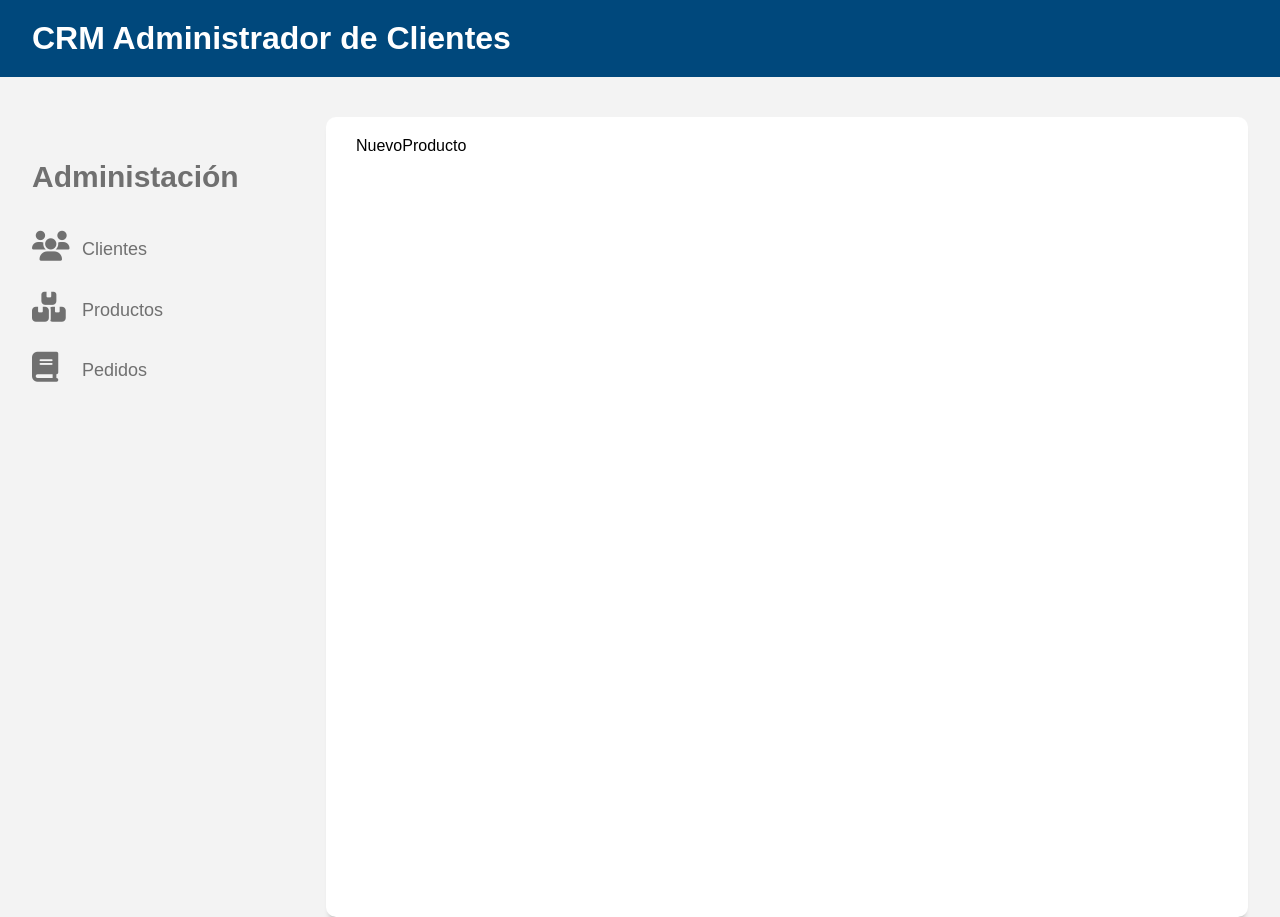
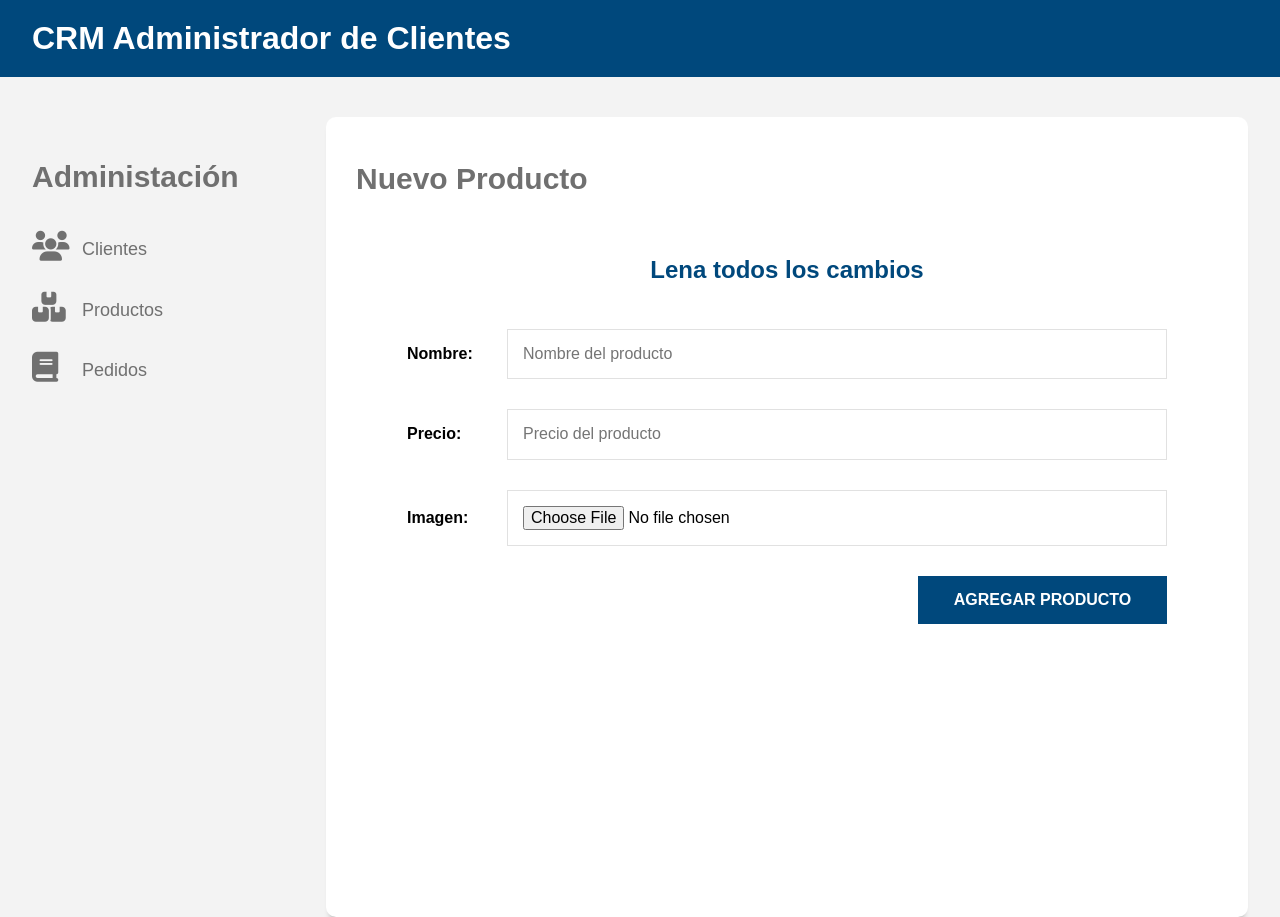
Before and after one commit to JorgeMeza93/api-rest-nodejs-react-frontend, a React (Create React App) app: page /productos/nuevo in a window 1280 px wide. Built offline with nearby package versions, Linux system fonts and the light colour scheme; a web font is replaced by a local one.

Commit message:
Cambios en Nuevo producto

```diff
--- a/src/components/productos/NuevoProducto.jsx
+++ b/src/components/productos/NuevoProducto.jsx
@@ -1,8 +1,33 @@
-import React from 'react'
+import React, { Fragment, useState } from 'react'
 
 const NuevoProducto = () => {
+  const [producto, guardarProducto] = useState({
+    nombre: "",
+    precio: ""
+  })
+  const [archivo, guardarArchivo] = useState("");
   return (
-    <div>NuevoProducto</div>
+    <Fragment>
+      <h2>Nuevo Producto</h2>
+      <form>
+        <legend>Lena todos los cambios</legend>
+        <div className='campo'>
+          <label>Nombre: </label>
+          <input type="text" placeholder='Nombre del producto' name='nombre' />
+        </div>
+        <div className='campo'>
+          <label>Precio: </label>
+          <input type="number" placeholder='Precio del producto' name='precio' min="0.00" step="0.10" />
+        </div>
+        <div className='campo'>
+          <label>Imagen: </label>
+          <input type="file" name='imagen' />
+        </div>
+        <div className='enviar'>
+          <input type="submoit" className='btn-azul btn' value="Agregar Producto" />
+        </div>
+      </form>
+    </Fragment>
   )
 }
 
```
